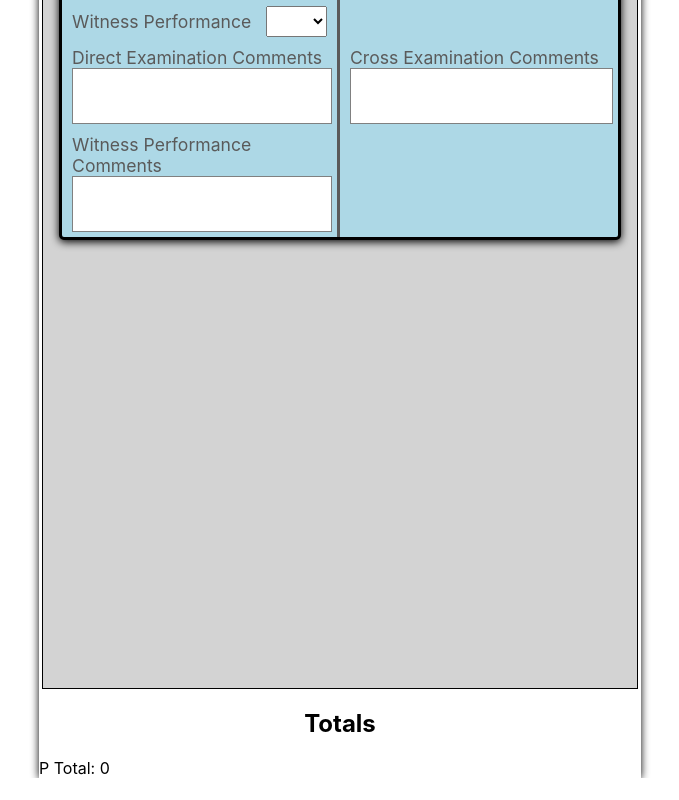
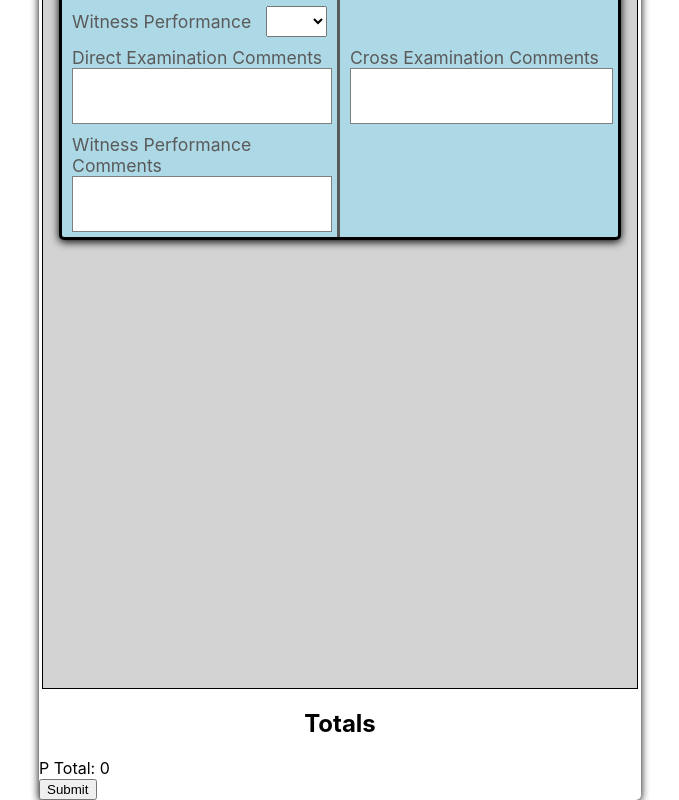
Before and after one commit to gdickison/mock-trial-scoresheet, a React (Create React App) app: page / in a window 1280 px wide. Shown: the part 1444-2244 px from the top of the page, without its empty margins (140-819 px from the left). Before the commit the page ends 2222 px from the top, so only its background shows below. Built offline with nearby package versions, Linux system fonts and the light colour scheme.

Commit message:
A little cleanup, and add a form wrapper and submit button

```diff
--- a/public/index.html
+++ b/public/index.html
@@ -2,7 +2,7 @@
 <html lang="en">
 	<head>
 		<meta charset="utf-8" />
-		<!-- <link rel="icon" href="%PUBLIC_URL%/favicon.ico" /> -->
+		<link rel="icon" href="%PUBLIC_URL%/favicon.png" />
 		<meta name="viewport" content="width=device-width, initial-scale=1.0, maximum-scale=1.0,user-scalable=0"/>
 		<meta name="theme-color" content="#000000" />
 		<meta
--- a/src/components/Scoresheet.js
+++ b/src/components/Scoresheet.js
@@ -24,9 +24,14 @@ const Scoresheet = (props) => {
 		setPTotal(parseInt(pOpen) + parseInt(pW1Direct));
 	}, [pOpen, pW1Direct]);
 
+	const handleSubmit = (e) => {
+		e.preventDefault();
+	}
+
 	return (
 		<div className="big-container">
 			<div className="score-card">
+				<form onSubmit={handleSubmit}>
 					<div className="score-sheet-section">
 						<ScoreSectionHeader sectionHeaderText="Opening Statements" />
 						<ScoreOpenClose>
@@ -139,6 +144,8 @@ const Scoresheet = (props) => {
 						<h2>Totals</h2>
 						<span>P Total: {pTotal}</span>
 					</div>
+					<button type="submit">Submit</button>
+				</form>
 			</div>
 			<div className="score-board">
 				<ScoreBoardItem
```
Also changed, not shown: public/favicon.png (added), 1 other file (tests, documents, lock files or other folders). Lines whose indentation alone changed are shown as unchanged.
